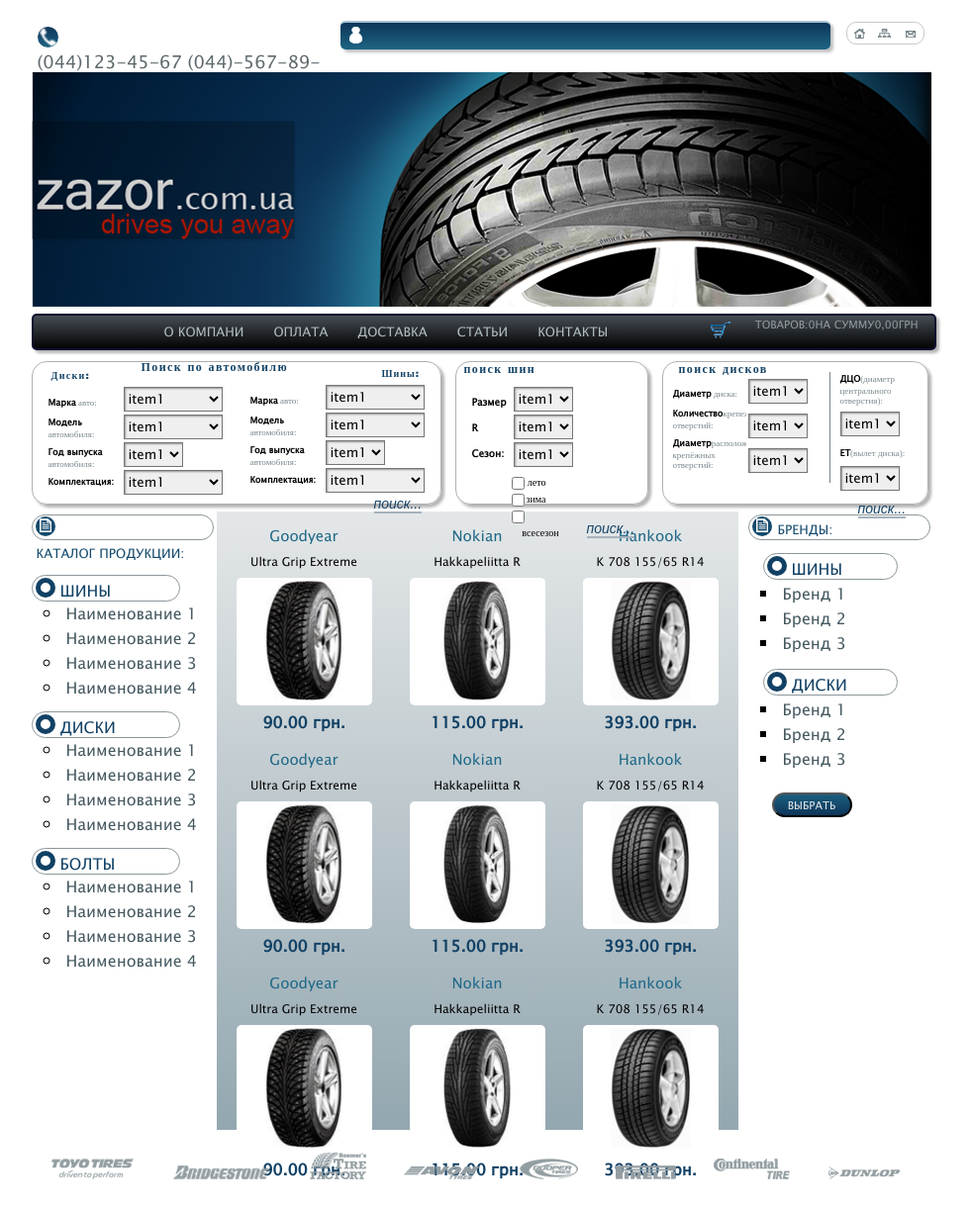
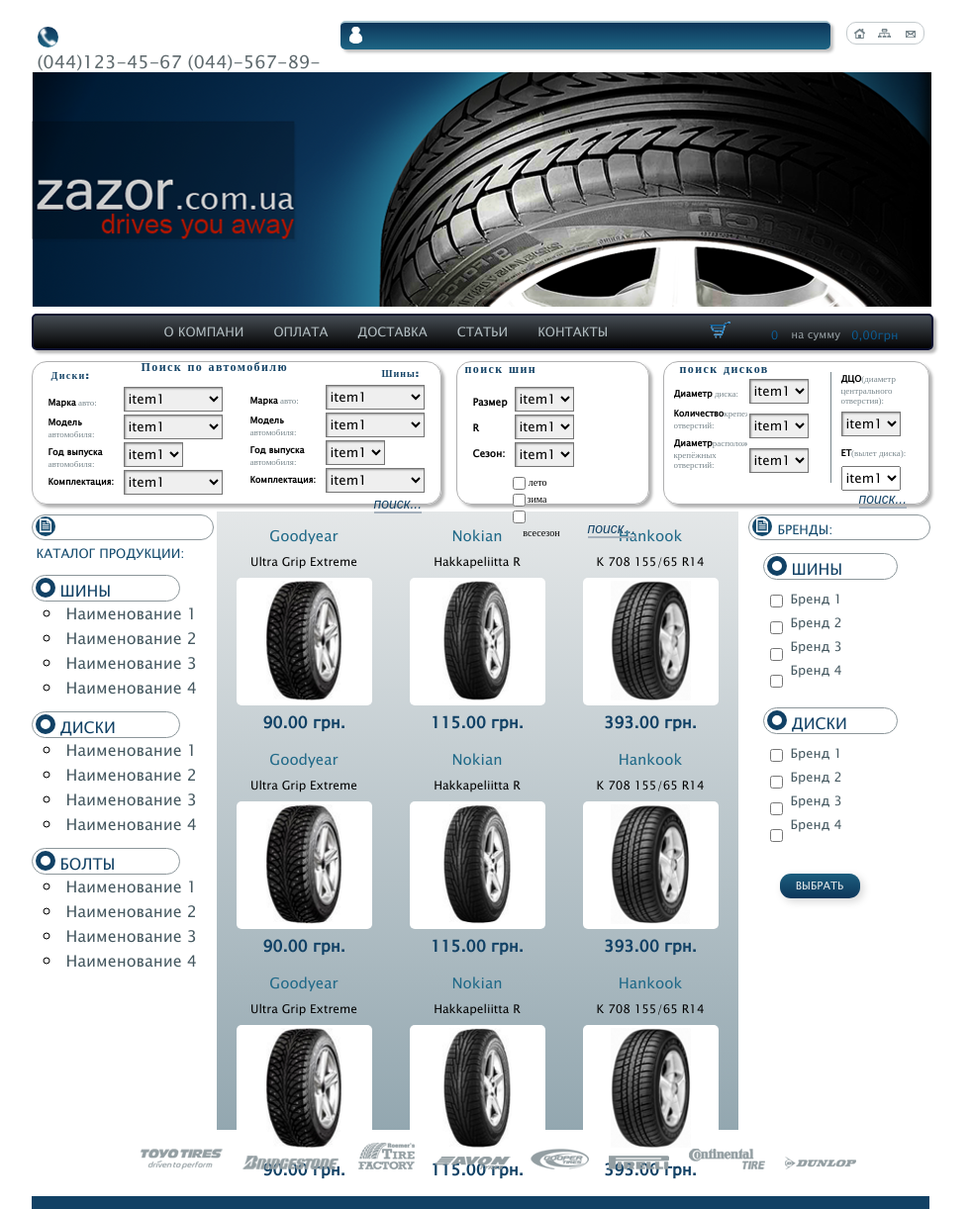
Before and after one commit to SamConsants/HomeWork6.0, a plain HTML site: page index.html in a window 1280 px wide. Shown: the top 1222 px of the page at 99% size, without its empty margins (155-1136 px from the left). Drawn offline with Linux system fonts and the light colour scheme; files whose address does not match are found by name.

Commit message:
index and style
marker navy

```diff
--- a/css/style.css
+++ b/css/style.css
@@ -142,7 +142,7 @@ text-align: center;
 }
 
 .forgot input[type=submit] {
-	margin-left: 20px;s
+	margin-left: 20px;
 }
 
 .registration input[type=submit]:hover {
@@ -186,9 +186,8 @@ filter: progid:DXImageTransform.Microsoft.gradient( startColorstr='#464d54', end
 	position: relative;
 	overflow: hidden;
 	height: 33px;
-	width: 910px;
+	width: 100%;
 	border-radius: 5px;
-	text-transform: uppercase;
 	-webkit-box-shadow: 3px 3px 3px 0px rgba(180,180,180,1);
     -moz-box-shadow: 3px 3px 3px 0px rgba(180,180,180,1);
     box-shadow: 3px 3px 3px 0px rgba(180,180,180,1);
@@ -209,6 +208,7 @@ main li {
 	text-align: center;
 	height: 25px;
 	padding: 3px 20px 0px 10px;
+	text-transform: uppercase;
 }
 
 main a {
@@ -218,6 +218,7 @@ main a {
 	box-sizing: content-box;
 	font-size: 13px;
 	vertical-align: middle;
+	padding: 0;
 }
 
 main a:hover {
@@ -238,13 +239,15 @@ filter: progid:DXImageTransform.Microsoft.gradient( startColorstr='#1f6585', end
 .button {
 	float: left;
 	width: 215px;
+	height:33px;
 	font-family: Arial Regular;
 	font-size: 11px;
 	margin-left: 77px;
 	color: #929b9f;
 }
 
-.button input[type="button"] {
+.button input[type="button"],
+.button-box input[type="button"] {
 	background: none;
 	border: none;
 	vertical-align: middle;
@@ -254,16 +257,37 @@ filter: progid:DXImageTransform.Microsoft.gradient( startColorstr='#1f6585', end
 	margin: 6px 4px;
 }
 
-.button p {
+.button-box {
+	float: right;
+	width: 20px;
+}
+
+.button-text {
+	float: right;
+	width: 165px;
+}
+
+.button-text p {
 	float:right;
 	display: block;
 	text-align: center;
 	vertical-align: middle;
-
+	padding: 10px 0 0 5px;
 }
 
-input[type="button"]:hover {
-	text-decoration: underline;
+.button-text p:first-child {
+	color:#0d5a8f;
+	font-size: 12px;
+	padding-left: 11px;
+}
+
+.button-text p:nth-child(2) {
+	padding-left: 13px;
+}
+
+.button-text p:nth-child(3) {
+	color:#0d5a8f;
+	font-size: 12px;
 }
 
 
@@ -292,7 +316,7 @@ box-shadow: 3px 3px 3px 0px rgba(180,180,180,1);
 
 .findAvto {
 	width: 412px;
-	margin-right: 14px;
+	margin-right: 15px;
 }
 
 .findTires {
@@ -576,12 +600,11 @@ select.komplect {
 	font-size: 10px;
 }
 
-
-select.diametr,
-select.colvokrep,
-select.dikrep,
-select.DCHO,
-select.ET {
+.diametr,
+.colvokrep,
+.dikrep,
+.DCHO--box,
+.ET-box {
 	margin-bottom: 10px;
 	-webkit-box-shadow: inset 1px 1px 2px 0px rgba(148,148,148,1);
 -moz-box-shadow: inset 1px 1px 2px 0px rgba(148,148,148,1);
@@ -644,7 +667,7 @@ box-shadow: inset 1px 1px 2px 0px rgba(148,148,148,1);
  	color: #114165;
   }
 
-.banner p{
+.banner p {
 	padding-top: 3px;
 }
 
@@ -766,22 +789,53 @@ aside .banner {
 	font-weight: bold;
 }
 
+.banner__tirebox {
+	clear: both;
+	width: 94px;
+	height: 70px;
+	padding: 6px 0px 0px 22px;
+}
+
+.tirebox--heck {
+	float:left;
+	width: 21px;
+}
+
+.tirebox--heck input[type="checkbox"] {
+	margin-top: 7px;
+}
+
+
+.tirebox-text {
+	font-family: "lucida_sans_unicode_regular-webfont";
+	font-size: 13px;
+	line-height: 24px;
+	color: #465961;
+}
+
 .choice {
+	clear: both;
+	padding: 23px 32px;
+}
+
+.choice--sub {
 	width: 81px;
 	height: 25px;
-	margin: 21px 2px 1px 24px;
-	/* Permalink - use to edit and share this gradient: http://colorzilla.com/gradient-editor/#1c5e7e+0,0d365a+100,7db9e8+100,207cca+100 */
-background: rgb(28,94,126); /* Old browsers */
+	background: rgb(28,94,126); /* Old browsers */
 background: -moz-linear-gradient(top,  rgba(28,94,126,1) 0%, rgba(13,54,90,1) 100%, rgba(125,185,232,1) 100%, rgba(32,124,202,1) 100%); /* FF3.6-15 */
 background: -webkit-linear-gradient(top,  rgba(28,94,126,1) 0%,rgba(13,54,90,1) 100%,rgba(125,185,232,1) 100%,rgba(32,124,202,1) 100%); /* Chrome10-25,Safari5.1-6 */
 background: linear-gradient(to bottom,  rgba(28,94,126,1) 0%,rgba(13,54,90,1) 100%,rgba(125,185,232,1) 100%,rgba(32,124,202,1) 100%); /* W3C, IE10+, FF16+, Chrome26+, Opera12+, Safari7+ */
-	border-radius: 15px;
+	border-radius: 11px;
 	color: #e5e9ea;
 	text-transform: uppercase;
 	font-size: 11px;
+	border:none;
+	-webkit-box-shadow: 3px 3px 9px 0px rgba(213,213,213,1);
+-moz-box-shadow: 3px 3px 9px 0px rgba(213,213,213,1);
+box-shadow: 3px 3px 9px 0px rgba(213,213,213,1);
 }
 
-.choice:hover {
+.choice--sub:hover {
 	-webkit-box-shadow: 3px 3px 9px 0px rgba(0,0,0,0.75);
 -moz-box-shadow: 3px 3px 9px 0px rgba(0,0,0,0.75);
 box-shadow: 3px 3px 9px 0px rgba(0,0,0,0.75);
@@ -790,8 +844,8 @@ box-shadow: 3px 3px 9px 0px rgba(0,0,0,0.75);
 .brandlogo {
 	clear: both;
 	display: table;
-  	width: 100%;
-  	border-spacing: 10px 10px;
+  	width: 693px;
+  	margin-left: 100px;
 }
 
 .yacheika {
@@ -804,6 +858,8 @@ box-shadow: 3px 3px 9px 0px rgba(0,0,0,0.75);
 -moz-box-shadow: 2px 5px 30px 0px rgba(0,0,0,0.75);
 box-shadow: 2px 5px 30px 0px rgba(0,0,0,0.75);
 }
+
+
 
 
 /*FOOTER */
--- a/index.html
+++ b/index.html
@@ -53,11 +53,19 @@
 			<li><a href="">Контакты</a></li>
 		</ul>
 		<div class="button">
-			<input type="button" class="basket"><a href="#"><img src="img/basket.png"></a></input>
-			<input type="button"><p>0,00грн</p></input>
-			<input type="button"><p>на сумму</p></input>
-			<input type="button"><p>0</p></input>
-			<input type="button"><p>товаров:</p></input>
+			<input type="button"><a href="#"><img src="img/basket.png"></a></input>
+			<div class="button-box">
+				<input type="button"></input>
+				<input type="button"></input>
+				<input type="button"></input>
+				<input type="button"></input>
+			</div>
+			<div class="button-text">
+				<p>0,00грн</p>
+				<p>на сумму</p>
+				<p>0</p>
+				<p>товаров:</p>
+			</div>
 		</div>
 	</main>
 	<section> <!--три колонки под главным меню-->
@@ -231,7 +239,7 @@
 				<div class="content-right">
 					<div class="DCHO">
 						<p><strong>ДЦО</strong>(диаметр центрального отверстия):</p>
-						<select class="DCHO" name="DCHO">
+						<select class="DCHO--box" name="DCHO">
 							<option value="">item1</option>
 							<option value="">item2</option>
 							<option value="">item3</option>
@@ -241,7 +249,7 @@
 					</div>
 					<div class="ET">
 						<p><strong>ЕТ</strong>(вылет диска):</p>
-						<select class="ET" name="ET">
+						<select class="ET--box" name="ET">
 							<option value="">item1</option>
 							<option value="">item2</option>
 							<option value="">item3</option>
@@ -363,21 +371,45 @@
 				<div class="icon-circle"><img src="img/icon.png"></div>
 				<div class="catalog">Бренды:</div>
 			</div>
-			<ul>
-				<li class="banner"><div class="circle"></div><p>Шины</p></li>
-					<ul class="square">
-						<li><a href="#">Бренд 1</a></li>
-						<li><a href="#">Бренд 2</a></li>
-						<li><a href="#">Бренд 3</a></li>
-					</ul>
-				<li class="banner"><div class="circle"></div><p>Диски</p></li>
-					<ul class="square">
-						<li><a href="#">Бренд 1</a></li>
-						<li><a href="#">Бренд 2</a></li>
-						<li><a href="#">Бренд 3</a></li>
-					</ul>
-			</ul>
-			<input type="submit" class="choice" value="выбрать">
+			<div class="banner">
+				<div class="circle"></div>
+				<p>Шины</p>
+			</div>
+			<div class="banner__tirebox">
+				<div class="tirebox--heck">
+					<input type="checkbox" name="">
+					<input type="checkbox" name="">
+					<input type="checkbox" name="">
+					<input type="checkbox" name="">
+				</div>
+				<div class="tirebox-text">
+					<p>Бренд 1</p>
+					<p>Бренд 2</p>
+					<p>Бренд 3</p>
+					<p>Бренд 4</p>
+				</div>
+			</div>
+			<div class="banner">
+				<div class="circle"></div>
+				<p>Диски</p>
+			</div>
+			<div class="banner__tirebox">
+				<div class="tirebox--heck">
+					<input type="checkbox" name="">
+					<input type="checkbox" name="">
+					<input type="checkbox" name="">
+					<input type="checkbox" name="">
+				</div>
+				<div class="tirebox-text">
+					<p>Бренд 1</p>
+					<p>Бренд 2</p>
+					<p>Бренд 3</p>
+					<p>Бренд 4</p>
+				</div>
+			</div>
+			<div class="choice">
+				<input type="submit" class="choice--sub" value="выбрать">
+			</div>
 		</aside>
 		<div class="brandlogo">
 			<div class="yacheika"><img src="img/brandlogo_8.png"></div>
```
